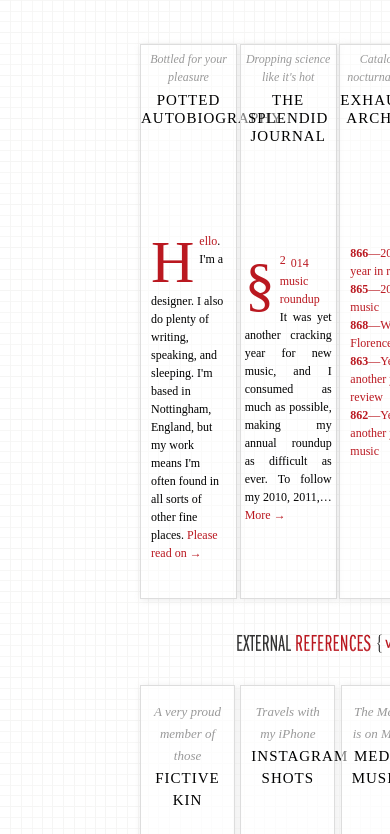
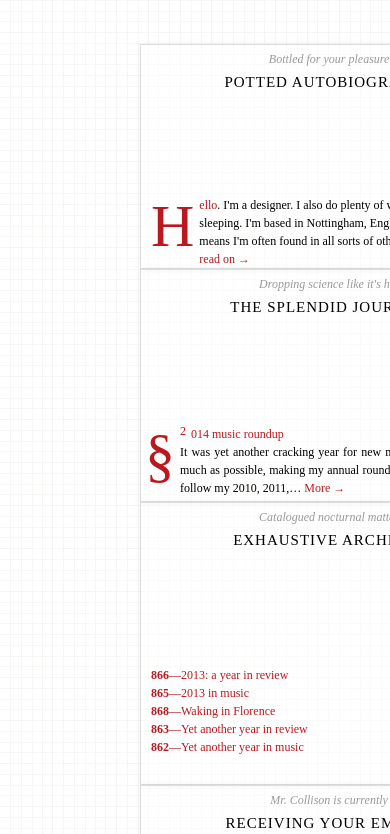
Before and after one commit to vladun13/Colly.com, a plain HTML site: page index.html in a window 390 px wide. Shown: the part 214-1048 px from the top of the page. Drawn offline with Linux system fonts and the light colour scheme.

Commit message:
colly.com

```diff
--- a/style.css
+++ b/style.css
@@ -22,6 +22,7 @@ body a {
 	color: white;
 	padding: 5px 0;
 	text-align: center;
+	/*flex-grow: 1;*/
 }
 
 .banner p {
@@ -371,10 +372,18 @@ footer p a {
 	padding-top: 50px;
 }
 
-@media screen and (min-device-width:1024px) and (max-width:509px),
-    (max-device-width:480px) and (orientation:portrait) {
-		.banner {width: auto;}
-    	.nav_area section {width: 100%;}
-		.nav_content ul li {width: 100%;}
+@media screen and (max-width:768px) {
+		body {width: 100%;}
+		.banner {width: 100%;}
+    	.nav_area section {width: 47.5%;}
+		.nav_content ul li {width: 47.5%;margin-right: 7px;}
 		footer {width: 100%;}
     }
+
+@media screen and (max-width:480px) and (orientation:portrait) {
+		body {width: 100%;}
+		.banner {width: 100%;}
+    	.nav_area section {width: 95%;}
+		.nav_content ul li {width: 95%;}
+		footer {width: 100%;}
+    }
```
